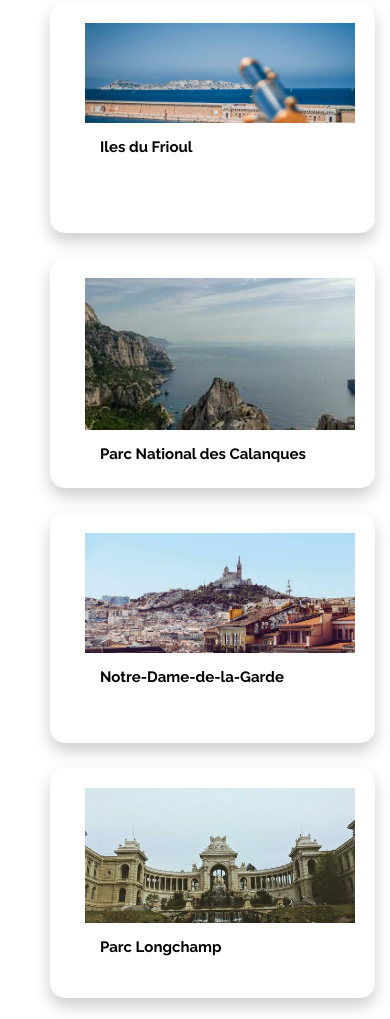
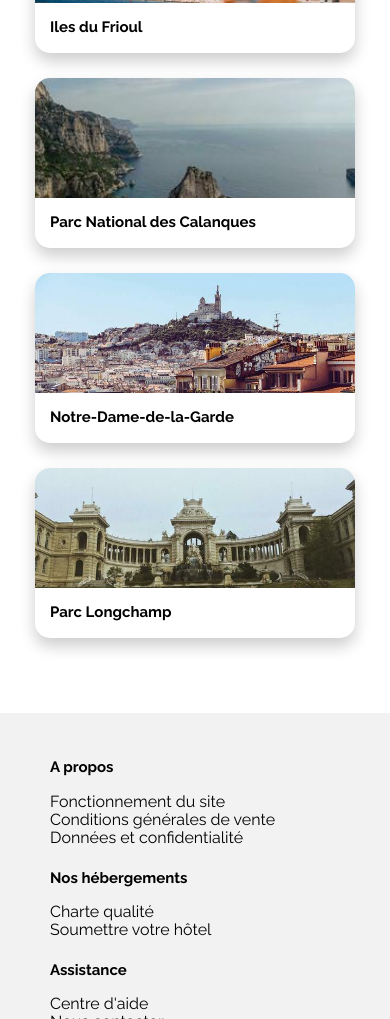
Before and after one commit to SarahPaolicelli/Booki, a plain HTML site: page index.html in a window 390 px wide. Shown: the part 3266-4285 px from the top of the page. Drawn offline with Linux system fonts and the light colour scheme.

Commit message:
format tablette

```diff
--- a/css/stylesheet.css
+++ b/css/stylesheet.css
@@ -275,6 +275,10 @@
 
 /*Activités à Marseille */
 
+.articleb{
+    background: none;
+}
+
 #acti{
     margin-left:50px;
 }
@@ -477,20 +481,42 @@ footer{
 .lienfooter{
     text-decoration-line: none;
     color: black;
+    padding-bottom: 20px;
 }
 .menufooter{
     list-style: none;
     padding-left: 0;
     display:flex;
     flex-direction: column;
-    justify-content: space-between;
+    height: 100px;
+
 }
 
 /* media queries */
 
 @media (min-width:769px) and (max-width:992px)
-{
-    body{width:auto;}
+{   section{
+        flex-direction: column-reverse;
+    }
+    aside{
+        width:92%;
+        background: none;
+    }
+    .lescardspop{
+        flex-direction: row;
+        height:150px;
+    }
+    .cardpop{
+        width: 30%;
+    }
+    article, aside{
+        border-radius: 0;
+    }
+    article {
+        margin-left:0px;
+        width: 92%;
+    }
+
 }
 
 @media all and (max-width:768px)
@@ -592,17 +618,34 @@ footer{
     .activ{
         flex-direction:column;
         justify-content: space-between;
+        margin-left: 35px;
+        margin-right: 35px;
     }
     .vieux, .fort, .frioul, .calanques, .garde, .longchamp{
-        height: 190px;
         margin-bottom: 25px;
-        padding: 20px 35px 20px 35px;
+        width:100%;
+        height:170px;
     }
-    article2{
+    .card-img-vieux, .card-img-fort, .card-img-frioul, .card-img-calanques, .card-img-garde, .card-img-longchamp{
+        width:auto;
+        height:120px;
+    }
+
+    .articleb{
         background: none;
+        margin-top: 0px;
+    }
+    .card-body-activ{
+        height:20px;
+    }
+    footer{
+        flex-direction: column;
+    }
+    .menufooter{
+        height:auto;
         width: auto;
-        height: auto;
-        margin-top: 0px;
-        margin-left: 0px;
+    }
+    .apropos, .nosheberg, .assist{
+        width:100%;
     }
 }
--- a/index.html
+++ b/index.html
@@ -159,63 +159,63 @@
                     </div>
                 </aside>
             </section>
-            <article2>
+            <div class="articleb">
                 <div id="acti"><h2>Activités à Marseille<h2></div>
                     <div class="activ">
-                        <div class="vieux">
+                        <a href="#" class="vieux">
                             <div class="card-img-vieux">
                                 <img src="./assets/vieux.jpg" alt="vieux port">
                             </div>
                             <div class="card-body-activ">
                                 <h3>Vieux Port</h3>
                             </div>
-                        </div>
+                        </a>
                         <div class="colonne2">
-                            <div class="fort">
+                            <a href="#" class="fort">
                                 <div class="card-img-fort">
                                     <img src="./assets/fort.jpg" alt="fort de Pomègues">
                                 </div>
                                 <div class="card-body-activ">
                                     <h3>Fort de Pomègues</h3>
                                 </div>
-                            </div>
-                            <div class="frioul">
+                            </a>
+                            <a href="#" class="frioul">
                                 <div class="card-img-frioul">
                                     <img src="./assets/frioul.jpg" alt="Iles du Frioul">
                                 </div>
                                 <div class="card-body-activ">
                                 <h3>Iles du Frioul</h3>
                                 </div>
-                            </div>
+                            </a>
                         </div>
-                        <div class="calanques">
+                        <a href="#" class="calanques">
                             <div class="card-img-calanques">
                                 <img src="./assets/calanques.jpg" alt="Parc National des Calanques">
                             </div>
                             <div class="card-body-activ">
                                 <h3>Parc National des Calanques</h3>
                             </div>
-                        </div>
+                        </a>
                         <div class="colonne2">
-                            <div class="garde">
+                            <a href="#" class="garde">
                                 <div class="card-img-garde">
                                     <img src="./assets/garde.jpg" alt="Notre-Dame-de-la-Garde">
                                 </div>
                                 <div class="card-body-activ">
                                     <h3>Notre-Dame-de-la-Garde</h3>
                                 </div>
-                            </div>
-                            <div class="longchamp">
+                            </a>
+                            <a href="#" class="longchamp">
                                 <div class="card-img-longchamp">
                                     <img src="./assets/longchamp.jpg" alt="Parc Longchamp">
                                 </div>
                                 <div class="card-body-activ">
                                     <h3>Parc Longchamp</h3>
                                 </div>
-                            </div>
+                            </a>
                         </div>
                     </div>
-            </article2>
+                </div>
         </main>
         <footer>
             <div class="apropos">
```
Also changed, not shown: 1 other file.
